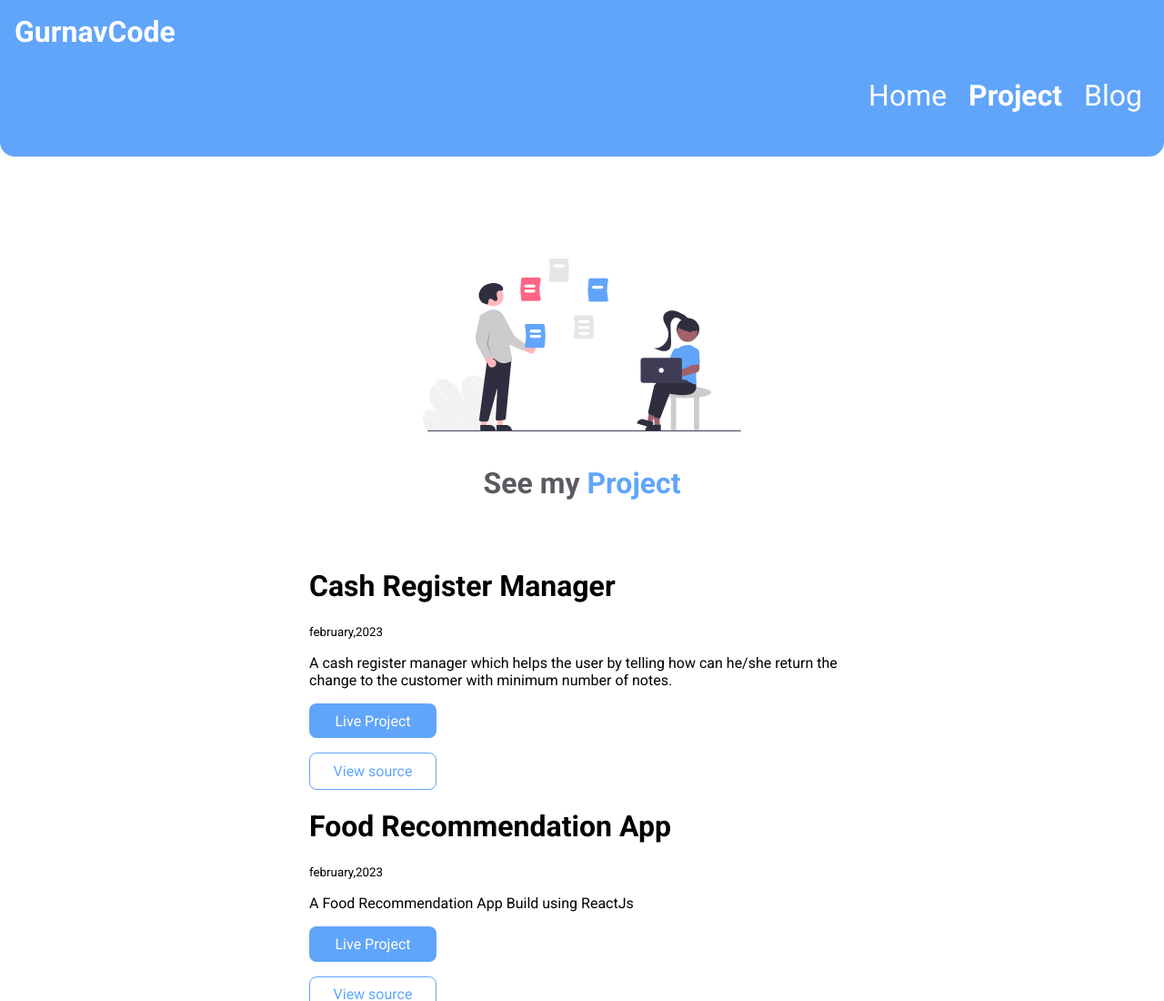
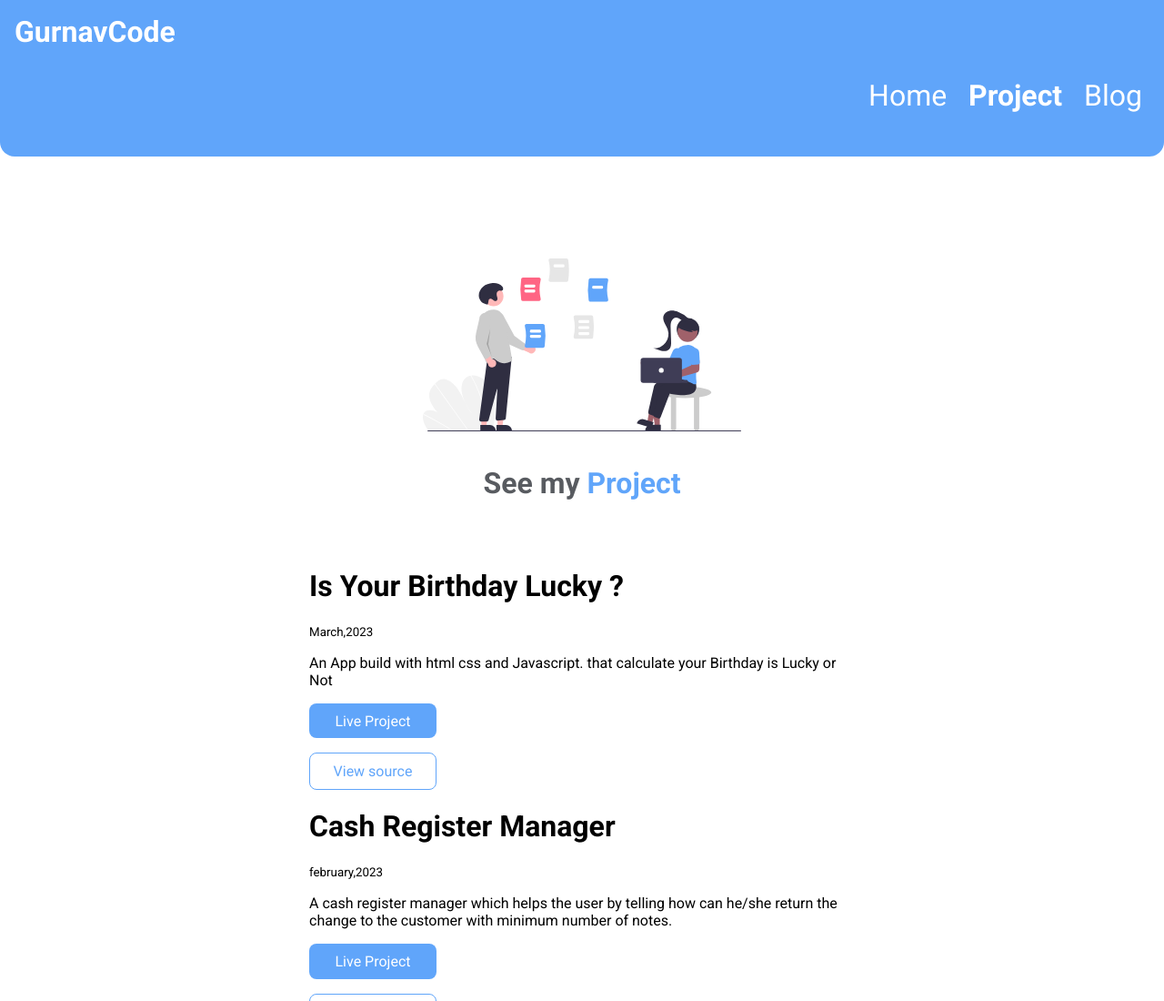
Before and after one commit to Gurnav224/Gurnav-portfolio, a plain HTML site: page projects.html in a window 1280 px wide. Shown: the top 1100 px of the page at 91% size. Drawn offline with Linux system fonts and the light colour scheme.

Commit message:
added is your birthday lucky

```diff
--- a/projects.html
+++ b/projects.html
@@ -37,6 +37,13 @@
         <div class="container center-container ">
 
 
+<li class="list-inline-item ">
+  <h1>Is Your Birthday Lucky ?</h1>
+  <small>March,2023</small>
+  <p>An App build with html css and Javascript. that calculate your Birthday is Lucky or Not</p>
+  <a class="link link-primary" target="_blank" href="https://checkbirthlucky.netlify.app/">Live Project</a>
+  <a class="link link-secondary" target="_blank" href="https://github.com/Gurnav224/IsYourBirthdayLucky">View source</a>
+</li>
             <li class="list-inline-item   ">
                 <h1>Cash Register Manager </h1>
                  <small>february,2023</small>
```
